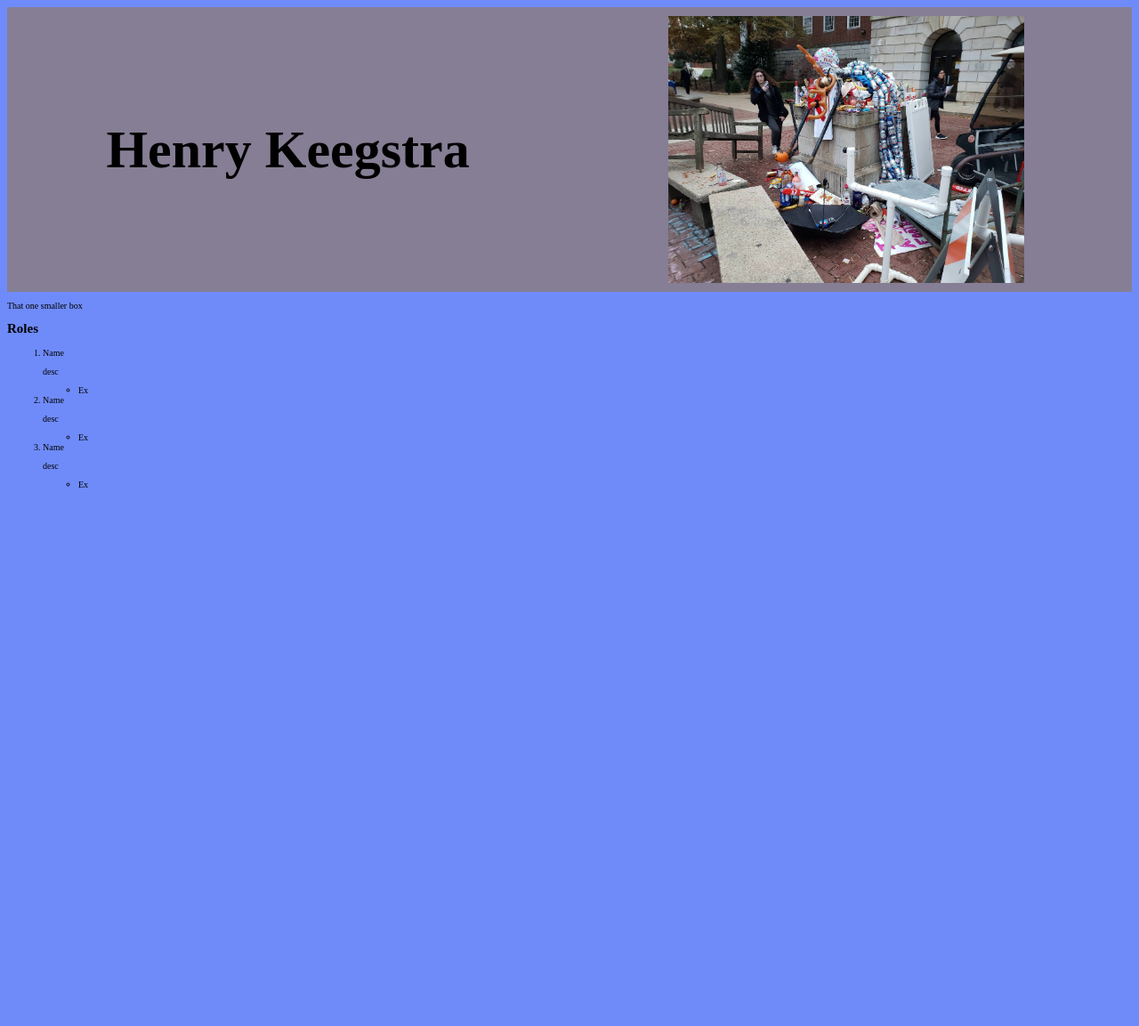
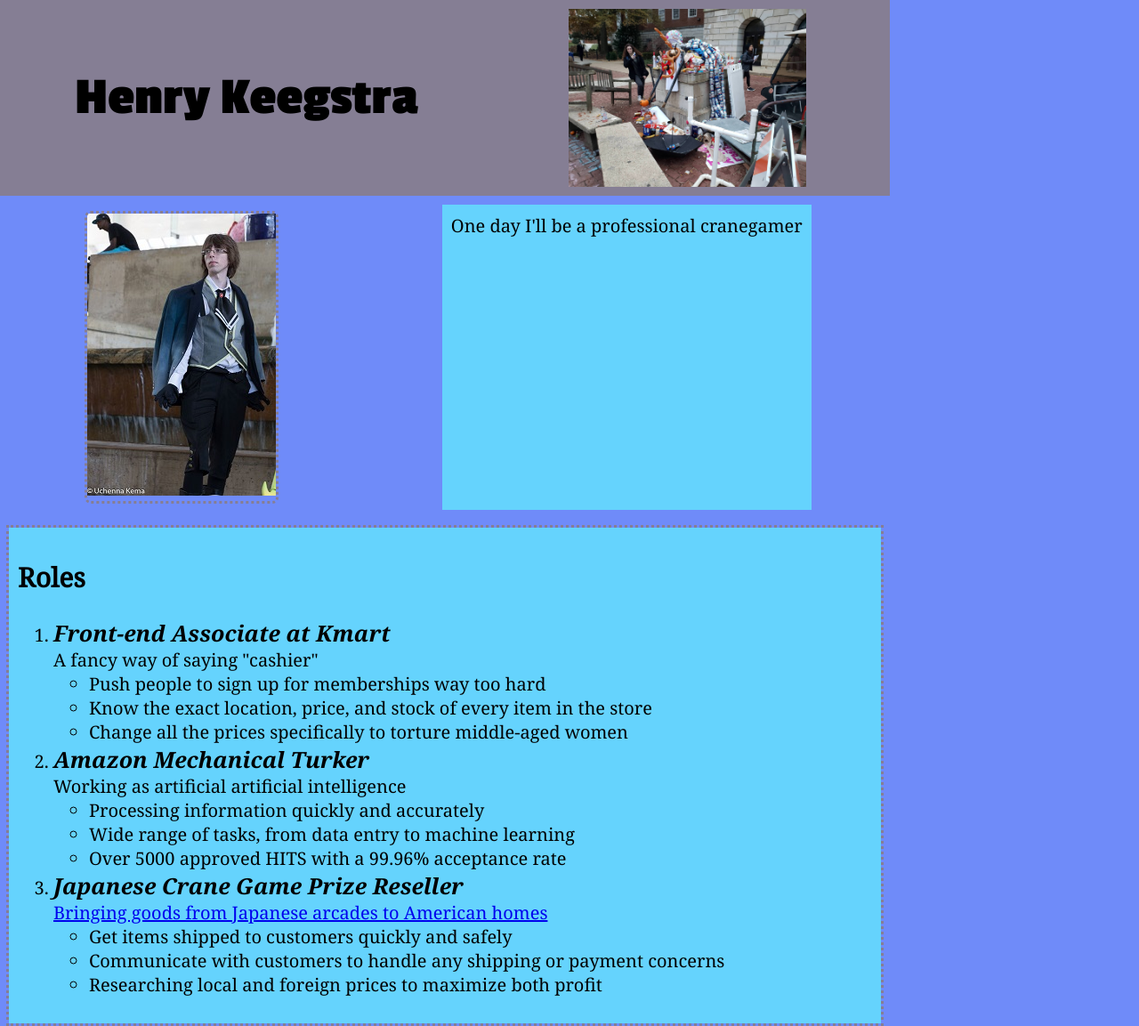
Before and after one commit to hkeegstraUMD/hkeegstraUMD.github.io, a plain HTML site: page assignment_1/index.html in a window 1280 px wide. Shown: the whole page at 89% size. Before the commit the page ends 800 px from the top, so only its background shows below. Drawn offline with Linux system fonts and the light colour scheme.

Commit message:
I have no idea what the fuck is going on
fuck it

```diff
--- a/assignment_1/index.html
+++ b/assignment_1/index.html
@@ -2,6 +2,8 @@
 <html>
     <head>
         <meta charset="utf-8">
+        <link href="https://fonts.googleapis.com/css?family=Passion+One:400,700,900&display=swap" rel="stylesheet">
+        <link href="https://fonts.googleapis.com/css?family=Noto+Serif:400,700i&display=swap" rel="stylesheet">
     <title>Henry Keegstra Assignment 1</title>
     <link href="style.css" rel="stylesheet">
     </head>
@@ -12,32 +14,46 @@
             <img src="covered_testudo.jpg">
         </div>
 
-        <misc_info>
-            <p>That one smaller box</p>
-        </misc_info>
+        <div class = "wrapper">
+            <div class = "top_group">
+                <div class = "top_group_img"><img src="blegh.jpg"></div>
+                <div class = "blurb">
+                    One day I'll be a professional cranegamer
+                </div>
+            </div>
 
-        <job_info>
+            <div class = "job">
                 <h2>Roles</h2>
                 <ol>
                     <li>
-                    Name<p>desc</p>
+                        <div class = "job_title">Front-end Associate at Kmart</div>
+                        A fancy way of saying "cashier"
                         <ul>
-                        <li>Ex</li>
+                            <li>Push people to sign up for memberships way too hard</li>
+                            <li>Know the exact location, price, and stock of every item in the store</li>
+                            <li>Change all the prices specifically to torture middle-aged women</li>
                         </ul>
                     </li>
                     <li>
-                    Name<p>desc</p>
+                        <div class = "job_title">Amazon Mechanical Turker</div>
+                        Working as artificial artificial intelligence
                         <ul>
-                        <li>Ex</li>
+                            <li>Processing information quickly and accurately</li>
+                            <li>Wide range of tasks, from data entry to machine learning</li>
+                            <li>Over 5000 approved HITS with a 99.96% acceptance rate</li>
                         </ul>
                     </li>
                     <li>
-                    Name<p>desc</p>
+                        <div class = "job_title">Japanese Crane Game Prize Reseller</div>
+                        <a href="https://www.mercari.com/u/397205281/" title="My Store">Bringing goods from Japanese arcades to American homes</a>
                         <ul>
-                        <li>Ex</li>
+                            <li>Get items shipped to customers quickly and safely</li>
+                            <li>Communicate with customers to handle any shipping or payment concerns</li>
+                            <li>Researching local and foreign prices to maximize both profit</li>
                         </ul>
                     </li>
                 </ol>
-        </job_info>
+            </div>
+        </div>
     </body>
 </html>
--- a/assignment_1/style.css
+++ b/assignment_1/style.css
@@ -1,22 +1,69 @@
-html {
-    font-size: 10px;
+html, body {
+    font-size: 20px;
     background-color: #6f8bf9;
+    max-width: 1000px;
+    margin: 0;
+    padding: 0;
   }
 
   .header {
     display: flex;
+    font-family: 'Passion One', cursive;
     justify-content:space-around;
-    flex-wrap: wrap;
     align-items: center;
     background-color: #857E94;
     font-size: 30px;
   }
   .header img {
     display: flex;
-    height: 300px;
+    height: 200px;
     padding-top: 10px;
     padding-bottom: 10px;
     padding-right: 10px;
+    border-radius: 4px;
   }
 
-  div { background-color: #CCC; }
+  .wrapper{
+    display:flex;
+    justify-content: space-around;
+    flex-direction: column;
+    font-family: 'Noto Serif', sans-serif;
+  }
+
+  .top_group{
+    display: flex;
+    justify-content: space-around;
+    flex-grow: 1;
+  }
+
+  .top_group_img {
+    display: block;
+    margin: 20px;
+    outline: dotted;
+    outline-color: #857E94;
+    border-radius: 4px;
+  }
+
+  .blurb{
+    display: inline-block;
+    text-align: center;
+    background-color: #65D3FD;
+    padding: 10px;
+    margin: 10px;
+
+  }
+
+  .job{
+    background-color: #65D3FD;
+    font-size: 20px;
+    padding: 10px;
+    margin: 10px;
+    outline: dotted;
+    outline-color: #857E94;
+    flex-grow: 3;
+  }
+
+  .job_title{
+    font-size: 25px;
+    font-style: italic;
+  }
--- /dev/null
+++ b/assignment_1/test_style.css
@@ -0,0 +1,40 @@
+html, body {
+    font-size: 15px;
+    background-color: #6f8bf9;
+    margin: 0;
+    padding: 0;
+  }
+
+  .header {
+    display: flex;
+    font-family: 'Passion One', cursive;
+    justify-content:space-around;
+    align-items: center;
+    background-color: #857E94;
+    font-size: 30px;
+  }
+  .header img {
+    display: flex;
+    height: 200px;
+    padding-top: 10px;
+    padding-bottom: 10px;
+    padding-right: 10px;
+    border-radius: 4px;
+  }
+
+  .wrapper{
+    display:flex;
+    font-family: 'Noto Serif', sans-serif;
+  }
+
+  .group_one{
+      display:flex;
+      flex-wrap: wrap;
+      flex-direction: column;
+      align-items: center;
+      padding: 10px;
+  }
+
+  .group_two{
+      padding: 10px;
+  }
```
Also changed, not shown: assignment_1/test_shit.html (added, +28 -0 lines), assignment_1/blegh.jpg (added). Lines whose indentation alone changed are shown as unchanged.
